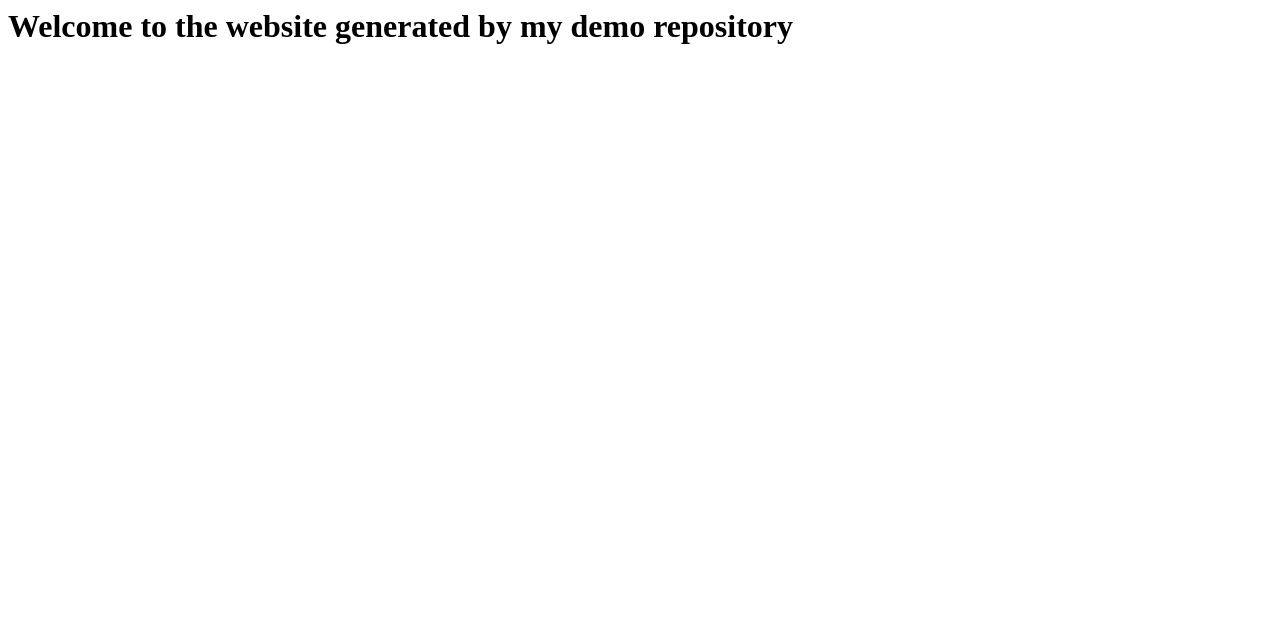
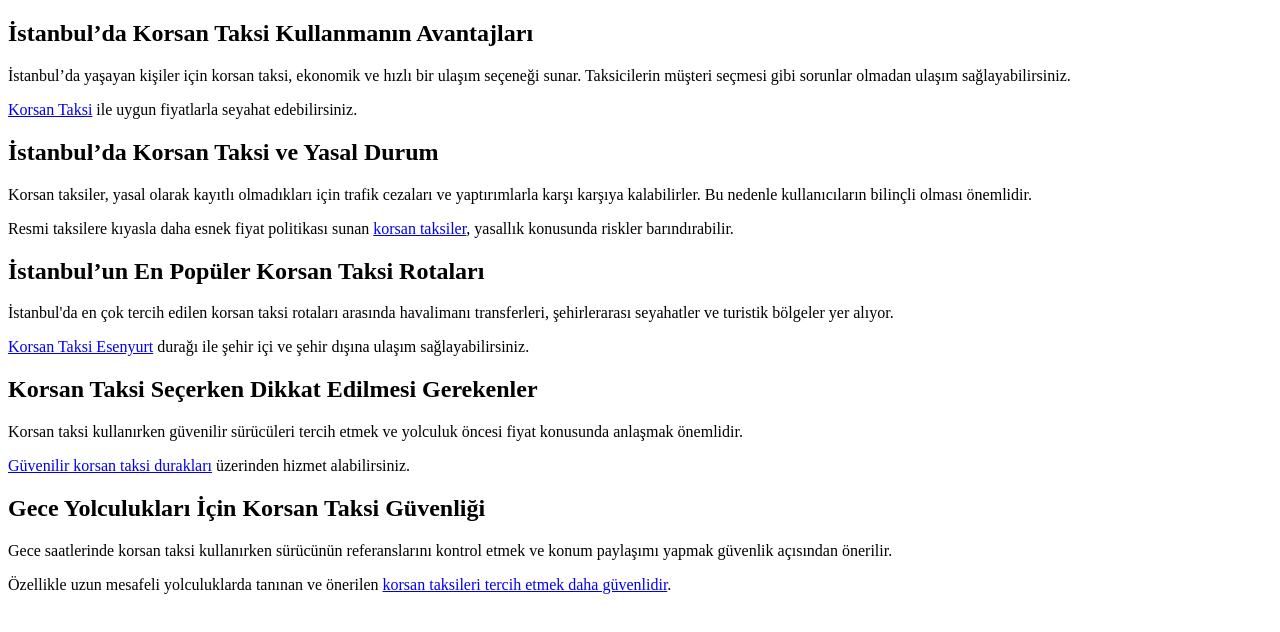
Before and after one commit to Korsan-Taksi-Istanbul/istanbul-korsan-taksi, a website: page index.html in a window 1280 px wide. Drawn offline with Linux system fonts and the light colour scheme.

Commit message:
Update index.html

```diff
--- a/index.html
+++ b/index.html
@@ -1 +1,30 @@
-<h1>Welcome to the website generated by my demo repository</h1>
+<!DOCTYPE html>
+<html lang="tr">
+<head>
+    <meta charset="UTF-8">
+    <meta name="viewport" content="width=device-width, initial-scale=1.0">
+    <title>İstanbul'da Korsan Taksi Kullanımı</title>
+    <meta name="description" content="İstanbul’da yaşayan kişiler için korsan taksi, ekonomik ve hızlı bir ulaşım seçeneği sunar.">
+</head>
+<body>
+    <h2>İstanbul’da Korsan Taksi Kullanmanın Avantajları</h2>
+    <p>İstanbul’da yaşayan kişiler için korsan taksi, ekonomik ve hızlı bir ulaşım seçeneği sunar. Taksicilerin müşteri seçmesi gibi sorunlar olmadan ulaşım sağlayabilirsiniz.</p>
+    <p><a href="https://korsantaksiistanbul.com/korsan-taksi/" target="_blank">Korsan Taksi</a> ile uygun fiyatlarla seyahat edebilirsiniz.</p>
+
+    <h2>İstanbul’da Korsan Taksi ve Yasal Durum</h2>
+    <p>Korsan taksiler, yasal olarak kayıtlı olmadıkları için trafik cezaları ve yaptırımlarla karşı karşıya kalabilirler. Bu nedenle kullanıcıların bilinçli olması önemlidir.</p>
+    <p>Resmi taksilere kıyasla daha esnek fiyat politikası sunan <a href="https://korsantaksiistanbul.com/korsan-taksi/" target="_blank">korsan taksiler</a>, yasallık konusunda riskler barındırabilir.</p>
+
+    <h2>İstanbul’un En Popüler Korsan Taksi Rotaları</h2>
+    <p>İstanbul'da en çok tercih edilen korsan taksi rotaları arasında havalimanı transferleri, şehirlerarası seyahatler ve turistik bölgeler yer alıyor.</p>
+    <p><a href="https://koctaksi.com/" target="_blank">Korsan Taksi Esenyurt</a> durağı ile şehir içi ve şehir dışına ulaşım sağlayabilirsiniz.</p>
+
+    <h2>Korsan Taksi Seçerken Dikkat Edilmesi Gerekenler</h2>
+    <p>Korsan taksi kullanırken güvenilir sürücüleri tercih etmek ve yolculuk öncesi fiyat konusunda anlaşmak önemlidir.</p>
+    <p><a href="https://mavitaksi.com/" target="_blank">Güvenilir korsan taksi durakları</a> üzerinden hizmet alabilirsiniz.</p>
+
+    <h2>Gece Yolculukları İçin Korsan Taksi Güvenliği</h2>
+    <p>Gece saatlerinde korsan taksi kullanırken sürücünün referanslarını kontrol etmek ve konum paylaşımı yapmak güvenlik açısından önerilir.</p>
+    <p>Özellikle uzun mesafeli yolculuklarda tanınan ve önerilen <a href="https://mavitaksi.com/" target="_blank">korsan taksileri tercih etmek daha güvenlidir</a>.</p>
+</body>
+</html>
```
